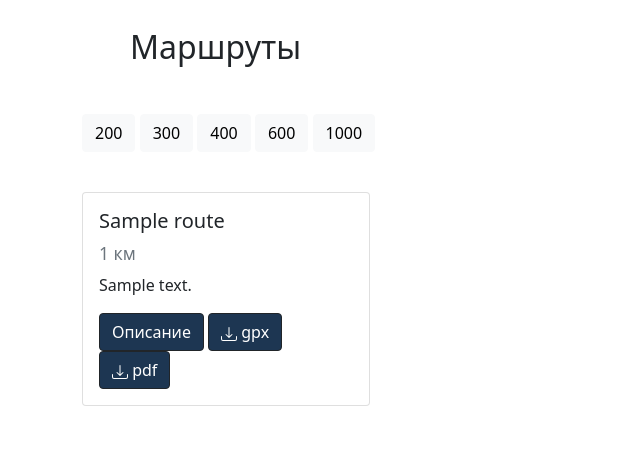
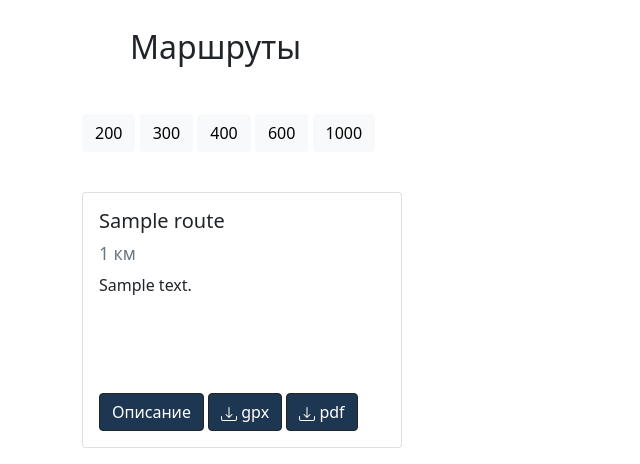
Before and after one commit to omskvelo/brevet.omskvelo.ru, a Django app: page /database/routes/1/ in a window 1280 px wide. Shown: the part 346-810 px from the top of the page, without its empty margins (0-640 px from the left). Before the commit the page ends 752 px from the top, so only its background shows below. Run offline with Django 3.2, Linux system fonts and the light colour scheme; tables that the repository leaves empty hold one stand-in row (values such as "Sample post"); some libraries are stand-ins or nearby versions.

Commit message:
Edit templates

```diff
--- a/brevet/brevet_database/templates/brevet_database/route_index.html
+++ b/brevet/brevet_database/templates/brevet_database/route_index.html
@@ -35,7 +35,7 @@
 <div class="row row-cols-auto">
     {% for route in routes %}
         <div class="col my-3">
-            <div class="card" style="width: 18rem;">
+            <div class="card" style="width: 20rem; height: 16rem;">
                 <!-- <img src="" class="card-img-top" alt="Image"> -->
                 <div class="card-body">
                     <h5 class="card-title">
@@ -59,11 +59,12 @@
                     {% if route.text_brief %}
                         <p class="card-text">{{ route.text_brief }}</p>
                     {% endif %}
-                    <a href="{{ route.get_absolute_url }}" class="btn btn-dark" style = "background-color: #1D3652;">
+                    <div style="position: absolute; bottom: 0px;">
+                        <a href="{{ route.get_absolute_url }}" class="btn btn-dark my-3" style = "background-color: #1D3652;">
                             Описание
                         </a>
                         {% if route.gpx %}
-                    <a class="btn btn btn-dark" style = "background-color: #1D3652;" href="{{ route.gpx.url }}">
+                        <a class="btn btn btn-dark my-3" style = "background-color: #1D3652;" href="{{ route.gpx.url }}">
                             <svg xmlns="http://www.w3.org/2000/svg" width="16" height="16" fill="currentColor" class="bi bi-download" viewBox="0 0 16 16">
                                 <path d="M.5 9.9a.5.5 0 0 1 .5.5v2.5a1 1 0 0 0 1 1h12a1 1 0 0 0 1-1v-2.5a.5.5 0 0 1 1 0v2.5a2 2 0 0 1-2 2H2a2 2 0 0 1-2-2v-2.5a.5.5 0 0 1 .5-.5z"/>
                                 <path d="M7.646 11.854a.5.5 0 0 0 .708 0l3-3a.5.5 0 0 0-.708-.708L8.5 10.293V1.5a.5.5 0 0 0-1 0v8.793L5.354 8.146a.5.5 0 1 0-.708.708l3 3z"/>
@@ -73,7 +74,7 @@
                         {% endif %}
 
                         {% if route.pdf %}
-                    <a class="btn btn btn-dark" style = "background-color: #1D3652;" href="{{ route.pdf.url }}">
+                        <a class="btn btn btn-dark my-3" style = "background-color: #1D3652;" href="{{ route.pdf.url }}">
                             <svg xmlns="http://www.w3.org/2000/svg" width="16" height="16" fill="currentColor" class="bi bi-download" viewBox="0 0 16 16">
                                 <path d="M.5 9.9a.5.5 0 0 1 .5.5v2.5a1 1 0 0 0 1 1h12a1 1 0 0 0 1-1v-2.5a.5.5 0 0 1 1 0v2.5a2 2 0 0 1-2 2H2a2 2 0 0 1-2-2v-2.5a.5.5 0 0 1 .5-.5z"/>
                                 <path d="M7.646 11.854a.5.5 0 0 0 .708 0l3-3a.5.5 0 0 0-.708-.708L8.5 10.293V1.5a.5.5 0 0 0-1 0v8.793L5.354 8.146a.5.5 0 1 0-.708.708l3 3z"/>
@@ -84,6 +85,7 @@
                     </div>
                 </div>
             </div>
+        </div>
     {% endfor %}
 </div>
 {% endblock %}
```
Also changed, not shown: brevet/brevet_database/templates/brevet_database/event_index.html (+4 -5 lines), brevet/brevet_database/templates/brevet_database/protocol_index.html (+7 -5 lines). Lines whose indentation alone changed are shown as unchanged.
